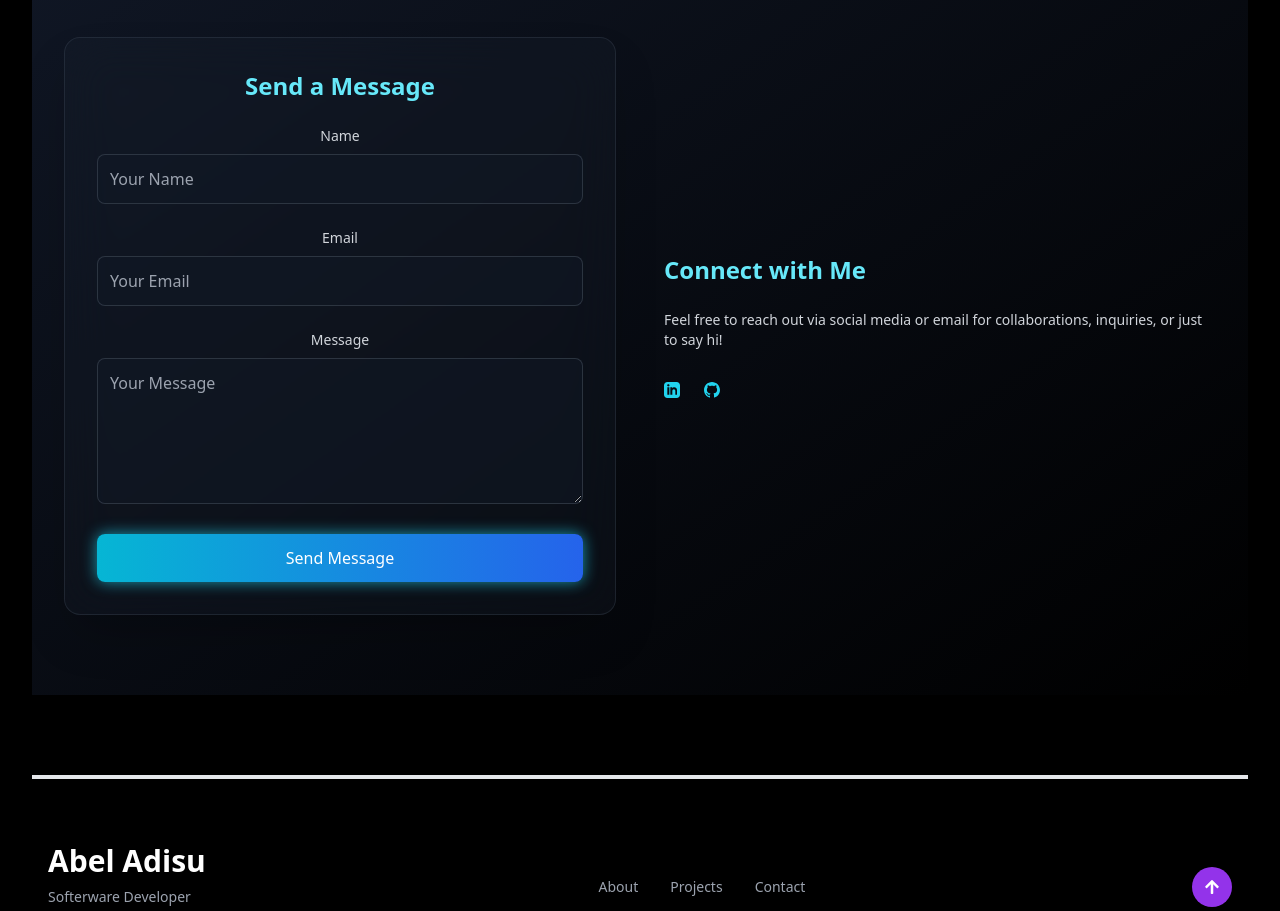
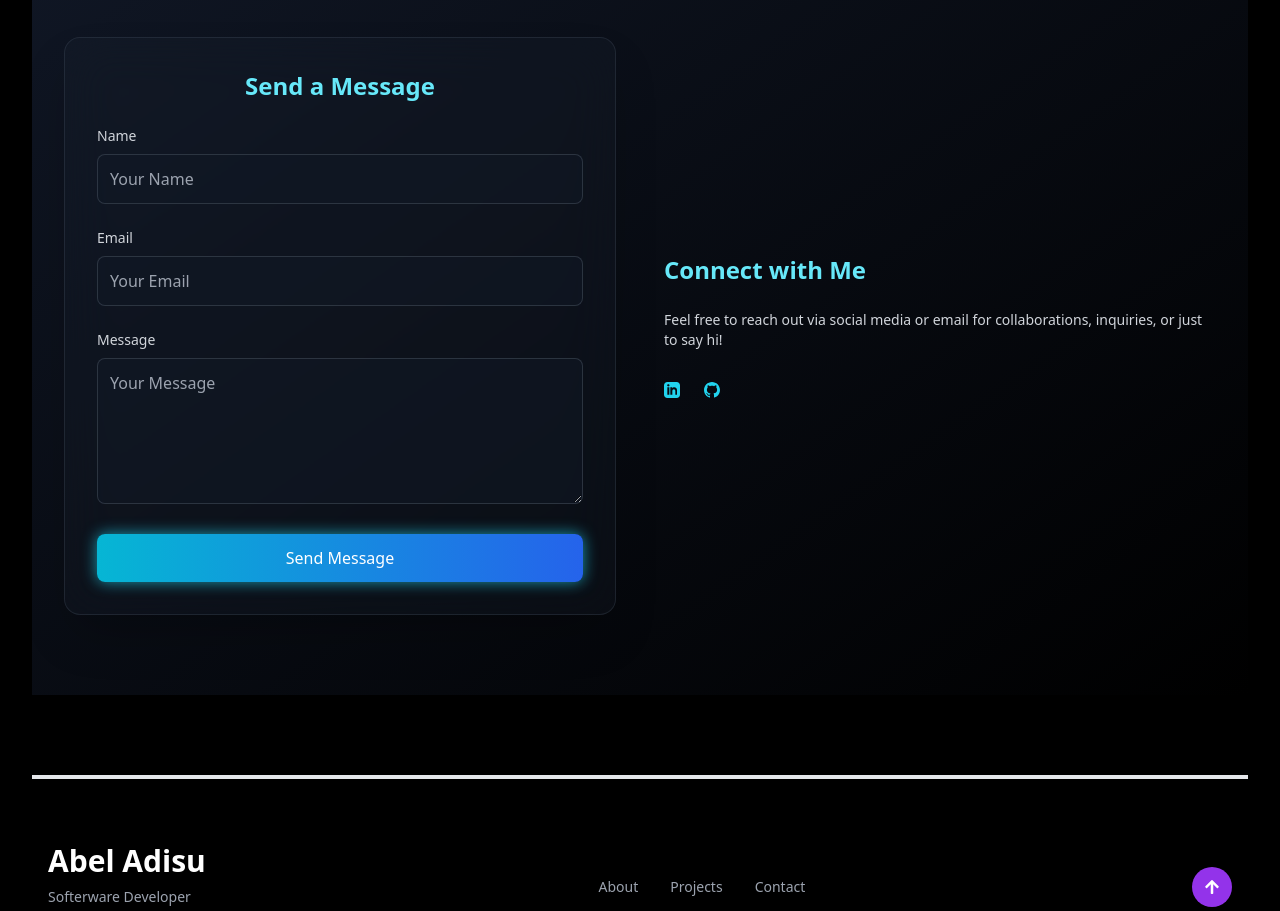
Before and after one commit to Abelo73/2025-portfolio, a React (Vite) app: page / in a window 1280 px wide. Shown: the part 9540-10451 px from the top of the page. Built offline with nearby package versions, Linux system fonts and the light colour scheme; no server answers.

Commit message:
contant label alligned

```diff
--- a/src/components/ContactAs.jsx
+++ b/src/components/ContactAs.jsx
@@ -68,7 +68,7 @@ const ContactAs = () => {
               <h3 className="text-2xl font-bold text-cyan-300 mb-6">Send a Message</h3>
               <form onSubmit={handleSubmit}>
                 <div className="mb-6">
-                  <label htmlFor="name" className="block text-sm text-gray-300 mb-2">
+                  <label htmlFor="name" className="block text-start text-sm text-gray-300 mb-2">
                     Name
                   </label>
                   <input
@@ -83,7 +83,7 @@ const ContactAs = () => {
                   />
                 </div>
                 <div className="mb-6">
-                  <label htmlFor="email" className="block text-sm text-gray-300 mb-2">
+                  <label htmlFor="email" className="block text-start text-sm text-gray-300 mb-2">
                     Email
                   </label>
                   <input
@@ -98,7 +98,7 @@ const ContactAs = () => {
                   />
                 </div>
                 <div className="mb-6">
-                  <label htmlFor="message" className="block text-sm text-gray-300 mb-2">
+                  <label htmlFor="message" className="block text-start text-sm text-gray-300 mb-2">
                     Message
                   </label>
                   <textarea
@@ -115,9 +115,8 @@ const ContactAs = () => {
                 <button
                   type="submit"
                   disabled={loading}
-                  className={`w-full bg-gradient-to-r from-cyan-500 to-blue-600 text-white py-3 rounded-lg hover:scale-105 transition-transform duration-300 shadow-[0_0_15px_rgba(34,211,238,0.7)] ${
-                    loading ? 'opacity-50 cursor-not-allowed' : ''
-                  }`}
+                  className={`w-full bg-gradient-to-r from-cyan-500 to-blue-600 text-white py-3 rounded-lg hover:scale-105 transition-transform duration-300 shadow-[0_0_15px_rgba(34,211,238,0.7)] ${loading ? 'opacity-50 cursor-not-allowed' : ''
+                    }`}
                 >
                   {loading ? 'Sending...' : 'Send Message'}
                 </button>
```
